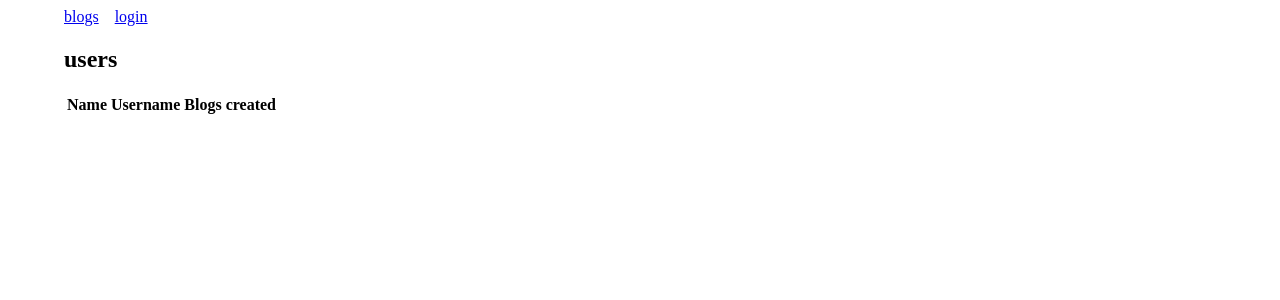
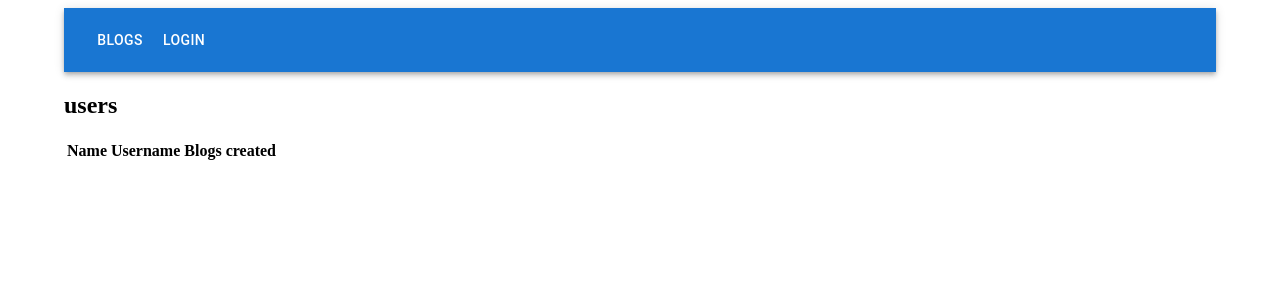
Before and after one commit to NaNguyenn/fullstackopen, a React (Vite) app in the folder part4/blog-list-frontend/: page /users in a window 1280 px wide. Shown: the top 300 px of the page. Built offline with nearby package versions, Linux system fonts and the light colour scheme.

Commit message:
feat(5.30): add styles to nav bar & notifications

```diff
--- a/part4/blog-list-frontend/src/App.jsx
+++ b/part4/blog-list-frontend/src/App.jsx
@@ -1,5 +1,5 @@
 import { useState, useEffect, useRef } from "react";
-import { Container } from "@mui/material";
+import { AppBar, Button, Container, Toolbar } from "@mui/material";
 import { BrowserRouter as Router, Routes, Route, Link } from "react-router-dom";
 import Blog from "./components/Blog";
 import BlogDetail from "./components/BlogDetail";
@@ -10,7 +10,6 @@ import Notification from "./components/Notification";
 import CreateBlogForm from "./components/CreateBlogForm";
 import Toggleable from "./components/Toggleable";
 import ErrorBoundary from "./components/ErrorBoundary";
-import { useNotificationActions } from "./store/notification";
 import BlogList from "./components/BlogList";
 import { useUser, useUserActions } from "./store/user";
 import { getUser, removeUser } from "./services/persistentUser";
@@ -21,7 +20,6 @@ const App = () => {
   const user = useUser();
   const { setUser } = useUserActions();
   const blogFormRef = useRef();
-  const { showNotification } = useNotificationActions();
 
   useEffect(() => {
     const user = getUser();
@@ -40,19 +38,31 @@ const App = () => {
   return (
     <Container>
       <Router>
+        <AppBar position="static">
+          <Toolbar>
+            <Button color="inherit" component={Link} to="/">
+              blogs
+            </Button>
+            {user ? (
+              <>
+                <Button color="inherit" component={Link} to="/create">
+                  new blog
+                </Button>
+                <Button color="inherit" component={Link} to="/users">
+                  users
+                </Button>
+                <Button color="inherit" onClick={handleLogout}>
+                  logout
+                </Button>
+              </>
+            ) : (
+              <Button color="inherit" component={Link} to="/login">
+                login
+              </Button>
+            )}
+          </Toolbar>
+        </AppBar>
         <Notification />
-        <div style={{ display: "flex", gap: "1rem" }}>
-          <Link to="/">blogs</Link>
-          {user ? (
-            <>
-              <Link to="/create">new blog</Link>
-              <Link to="/users">users</Link>
-              <button onClick={handleLogout}>logout</button>
-            </>
-          ) : (
-            <Link to="/login">login</Link>
-          )}
-        </div>
         <Routes>
           <Route
             path="/"
--- a/part4/blog-list-frontend/src/components/Notification.jsx
+++ b/part4/blog-list-frontend/src/components/Notification.jsx
@@ -1,15 +1,21 @@
 import { useEffect } from "react";
 import "../index.css";
 import { useNotification } from "../store/notification";
+import { Alert } from "@mui/material";
 
 const Notification = () => {
   const notification = useNotification();
+  if (notification === null) {
+    return null;
+  }
+
   return (
-    notification && (
-      <div className={`notification ${notification.type}`}>
-        {notification.message}
-      </div>
-    )
+    <Alert
+      style={{ marginTop: 10, marginBottom: 10 }}
+      severity={notification.type}
+    >
+      {notification.message}
+    </Alert>
   );
 };
 
--- a/part4/blog-list-frontend/src/components/UserList.jsx
+++ b/part4/blog-list-frontend/src/components/UserList.jsx
@@ -3,7 +3,6 @@ import { useState, useEffect, useRef } from "react";
 import Blog from "./Blog";
 import CreateBlogForm from "./CreateBlogForm";
 import Toggleable from "./Toggleable";
-import { useNotificationActions } from "../store/notification";
 import { useUser } from "../store/user";
 import { useUsers, useUsersActions } from "../store/users";
 import { Link, useNavigate } from "react-router-dom";
```
